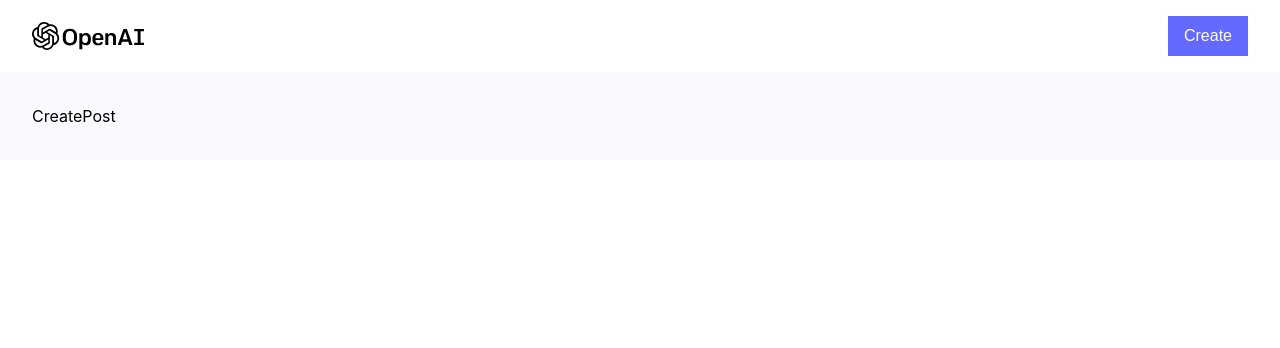
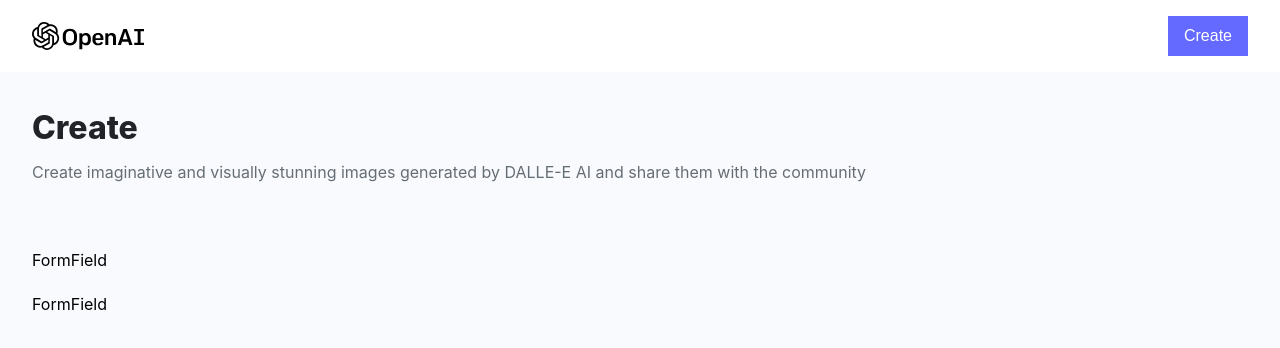
Before and after one commit to JuanEliasJabib02/IA-image-generation, a React (Vite) app: page /create-post in a window 1280 px wide. Shown: the top 348 px of the page. Built offline with nearby package versions, Linux system fonts and the light colour scheme; a web font is replaced by a local one.

Commit message:
working on create post route

```diff
--- a/src/pages/CreatePost.jsx
+++ b/src/pages/CreatePost.jsx
@@ -1,8 +1,78 @@
-import React from 'react'
+import React, { useState } from 'react'
+import { useNavigate } from 'react-router-dom'
+
+import { preview } from "../assets"
+import { getRandomPrompt } from "../utils"
+import { FormField,Loader } from '../components'
 
 const CreatePost = () => {
+
+  const navigate = useNavigate();
+  const [form, setForm] = useState({
+    name: "",
+    prompt: "",
+    photo: "",
+
+  })
+
+  const handleChange = () => {
+
+  }
+
+
+  const handleSubmit = (e) => {
+
+  }
+
+  const handleSuprimeMe = () => {
+
+  }
+
+
+
+  const [generatingImg, setGeneratingImg] = useState(false)
+  const [loading, setLoading] = useState(false)
   return (
-    <div>CreatePost</div>
+    <section className='max-w-7xl mx-auto'>
+      <div>
+        <h1 className='font-extrabold text-[#222328] text-[32px]'>
+          Create
+        </h1>
+        <p className='mt-2 text-[#666e75] text-[16px] max-w[500px]'>
+          Create imaginative and visually stunning images generated
+          by DALLE-E AI and share them with the community
+        </p>
+      </div>
+
+      <form className='mt-16 max-w-3xl' onSubmit={handleSubmit}>
+        <div className='flex flex-col gap-5'>
+          <FormField
+            LabelName="your name"
+            type="text"
+            name="name"
+            placeholder="John Doe"
+            value={form.name}
+            onChange={handleChange}
+          />
+            <FormField
+            LabelName="your name"
+            type="text"
+            name="prompt"
+            placeholder="a sunlit indoor lounge
+            area with a pool with clear water and
+             another pool with translucent pastel pink water,
+             next to a big window, digital art"
+            value={form.name}
+            onChange={handleChange}
+            isSupriseMe
+            handleSuprimeMe={handleSuprimeMe}
+          />
+
+        </div>
+
+      </form>
+
+    </section>
   )
 }
 
--- /dev/null
+++ b/src/utils/index.js
@@ -0,0 +1,8 @@
+import { surpriseMePrompts } from "../constants";
+
+export function getRandomPrompt(prompt) {
+  const randomIndex = Math.floor(Math.random() * surpriseMePrompts.length)
+  const randomPrompt = surpriseMePrompts[randomIndex];
+
+  if (randomPrompt === prompt) return getRandomPrompt(prompt)
+}
```
